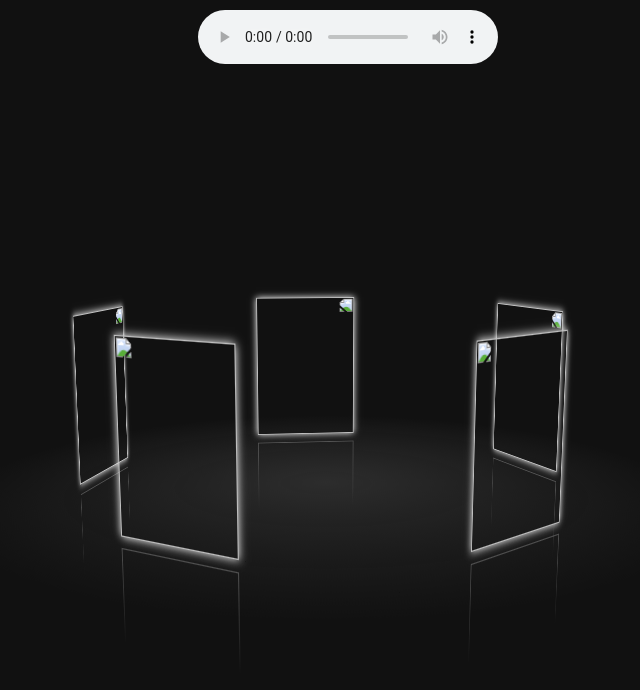
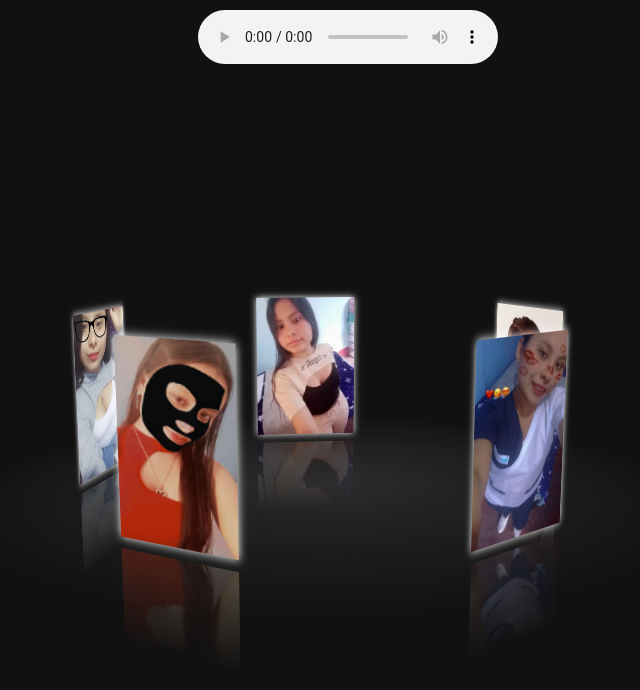
Before and after one commit to miguel654548/miguel654548.github.io, a plain HTML site: page index.html in a window 1280 px wide. Shown: the whole page, without its empty margins (314-954 px from the left). Drawn offline with Linux system fonts and the light colour scheme.

Commit message:
initial commit

```diff
--- a/index.html
+++ b/index.html
@@ -11,11 +11,11 @@
 <div id="drag-container">
   <div id="spin-container">
 
-    <img src="./img/1.jpeg" alt="">
-    <img src="./img/2.jpeg" alt="">
-    <img src="./img/3.jpeg" alt="">
-    <img src="./img/4.jpeg" alt="">
-    <img src="./img/5.jpeg" alt="">
+    <img src="./1.jpeg" alt="">
+    <img src="./2.jpeg" alt="">
+    <img src="./3.jpeg" alt="">
+    <img src="./4.jpeg" alt="">
+    <img src="./5.jpeg" alt="">
 
   </div>
   <div id="ground"></div>
```
Also changed, not shown: 1.jpeg (added), 2.jpeg (added), 3.jpeg (added), 4.jpeg (added), 5.jpeg (added).
